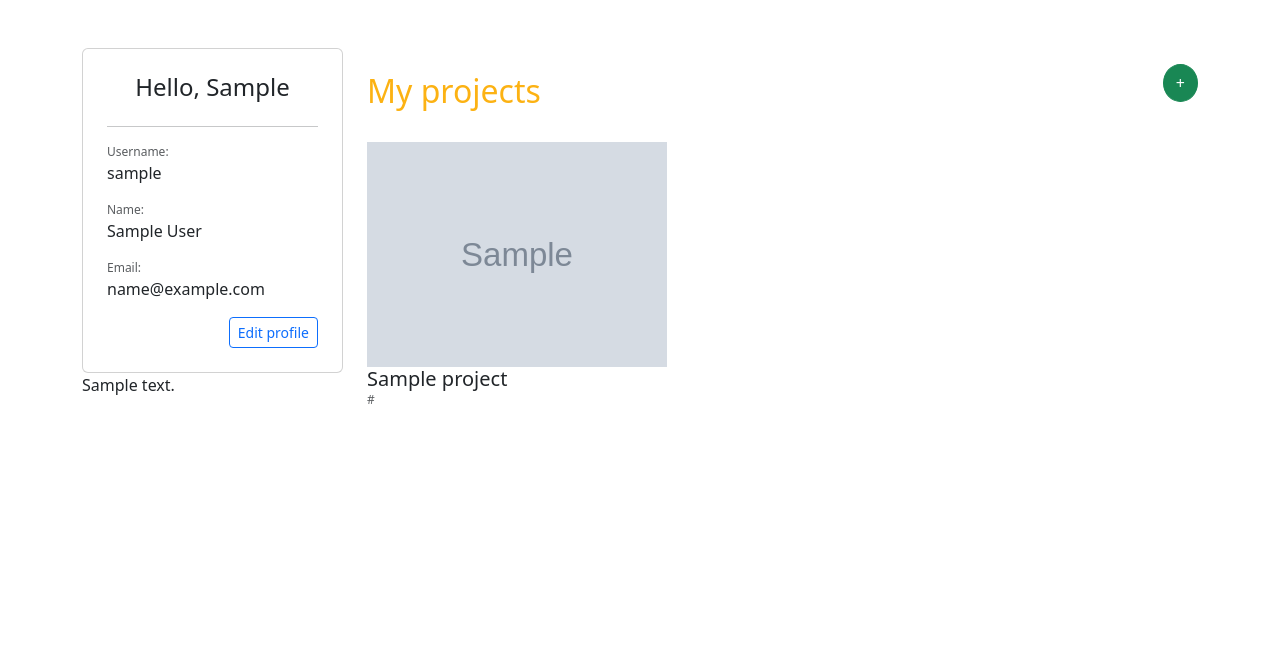
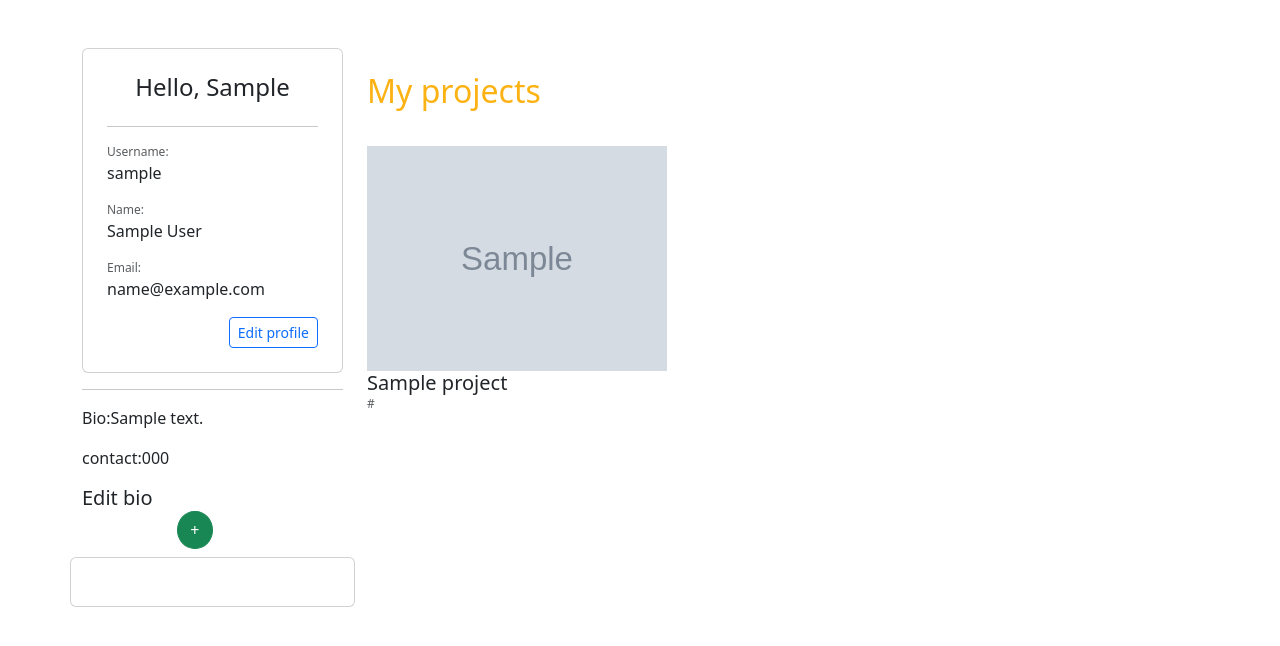
Before and after one commit to GraceMwende/ReviewApp, a Django app: page /user/ in a window 1280 px wide. Shown: the part 56-702 px from the top of the page. Run offline with Django 4.2, Linux system fonts and the light colour scheme; a user stored in the database is signed in; tables that the repository leaves empty hold one stand-in row (values such as "Sample post"); grey boxes marked "Sample" are stand-in pictures; some libraries are stand-ins or nearby versions.

Commit message:
edit profile

```diff
--- a/restF/templates/profile/user.html
+++ b/restF/templates/profile/user.html
@@ -37,22 +37,27 @@
           </div>
         </div>
       </div>
+      <hr>
 
-      <div class="row">
-        <p>{{user.profile.bio}}</p>
-        {% if img %}
-        <img src="{{user.profile.profile_image.url}}" class="rounded-circle" alt="img">
-        {% endif %}
+      <p>Bio:{{user.profile.bio}}</p>
+      <p>contact:{{user.profile.phone_number}}</p>
+      {% if img %}
+      <img src="{{user.profile.profile_image.url}}" class="rounded-circle" alt="img">
+      {% endif %}
+      <h5 class="d-inline">Edit bio</h5> <div class="col-6 my-auto text-end">
+        <button type="button" class="btn btn-success font-weight-bold" style="border-radius: 50%"
+          data-bs-toggle="modal" data-bs-target="#projectModal">+</button>
+      </div>
+
+      <div class="row pb-4">
+        <div class="card p-4 my-2">
+         </div>
       </div>
     </div>
     <div class="col-sm-12 col-md-12 col-lg-9 pb-4">
       <div class="row">
         <div class="col-6 my-auto">
           <h2 class="font-weight-bold pt-4">My projects</h2>
-        </div>
-        <div class="col-6 my-auto text-end">
-          <button type="button" class="btn btn-success font-weight-bold" style="border-radius: 50%"
-            data-bs-toggle="modal" data-bs-target="#projectModal">+</button>
         </div>
       </div>
       <br>
@@ -61,7 +66,7 @@
         {% if 'projects ' %}
         {% for p in my_projects %}
         <div class="col-sm-12 col-md-6 col-lg-4 pb-4">
-          <div class="h-100">
+          <div class="h-100 my-1">
             <img src="{{p.project_image.url}}" class="card-img-top" alt="{{p.project_title}}"
               style="width: auto; height: 225px; object-fit: scale-down;">
             <div class="card-body">
```
